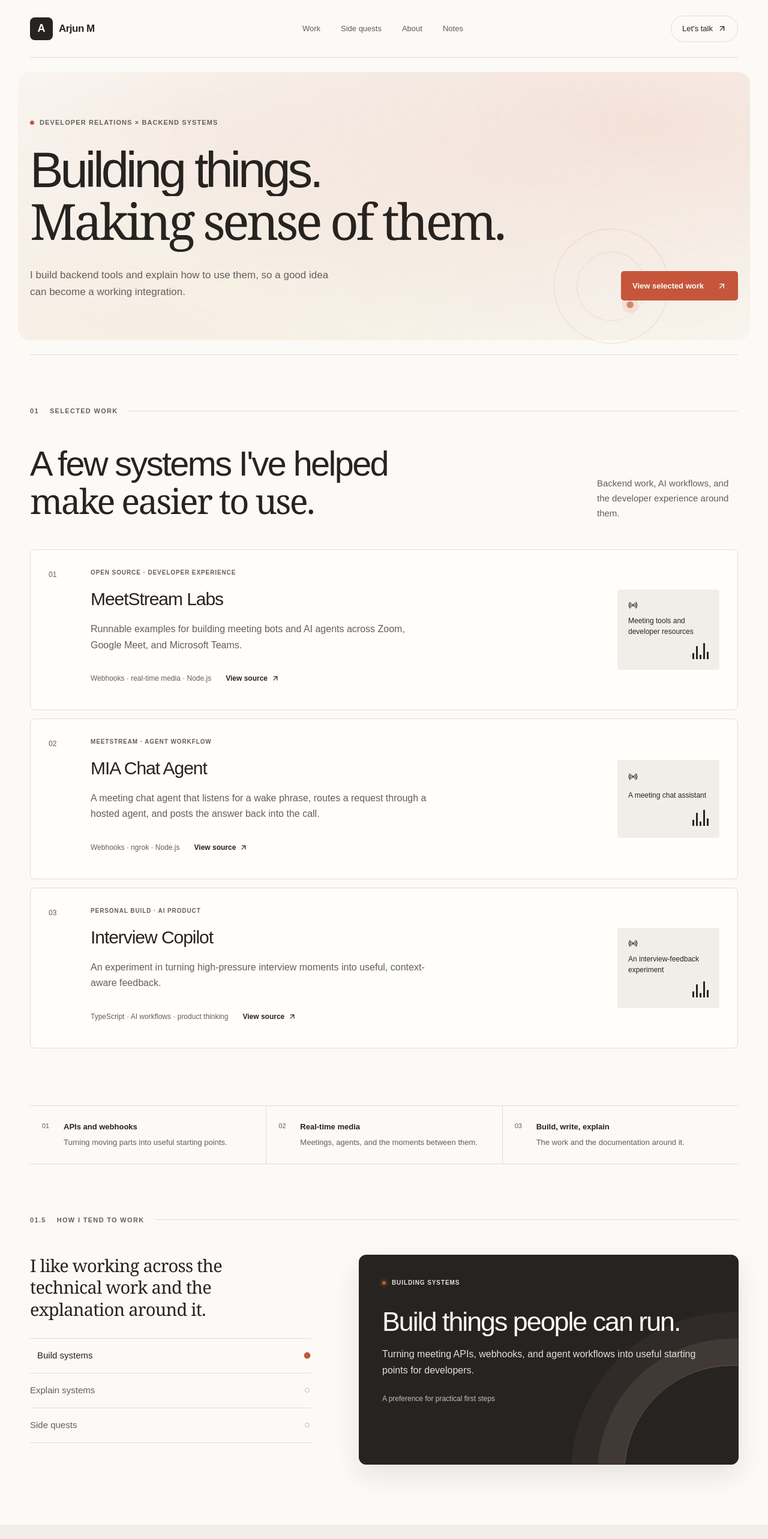
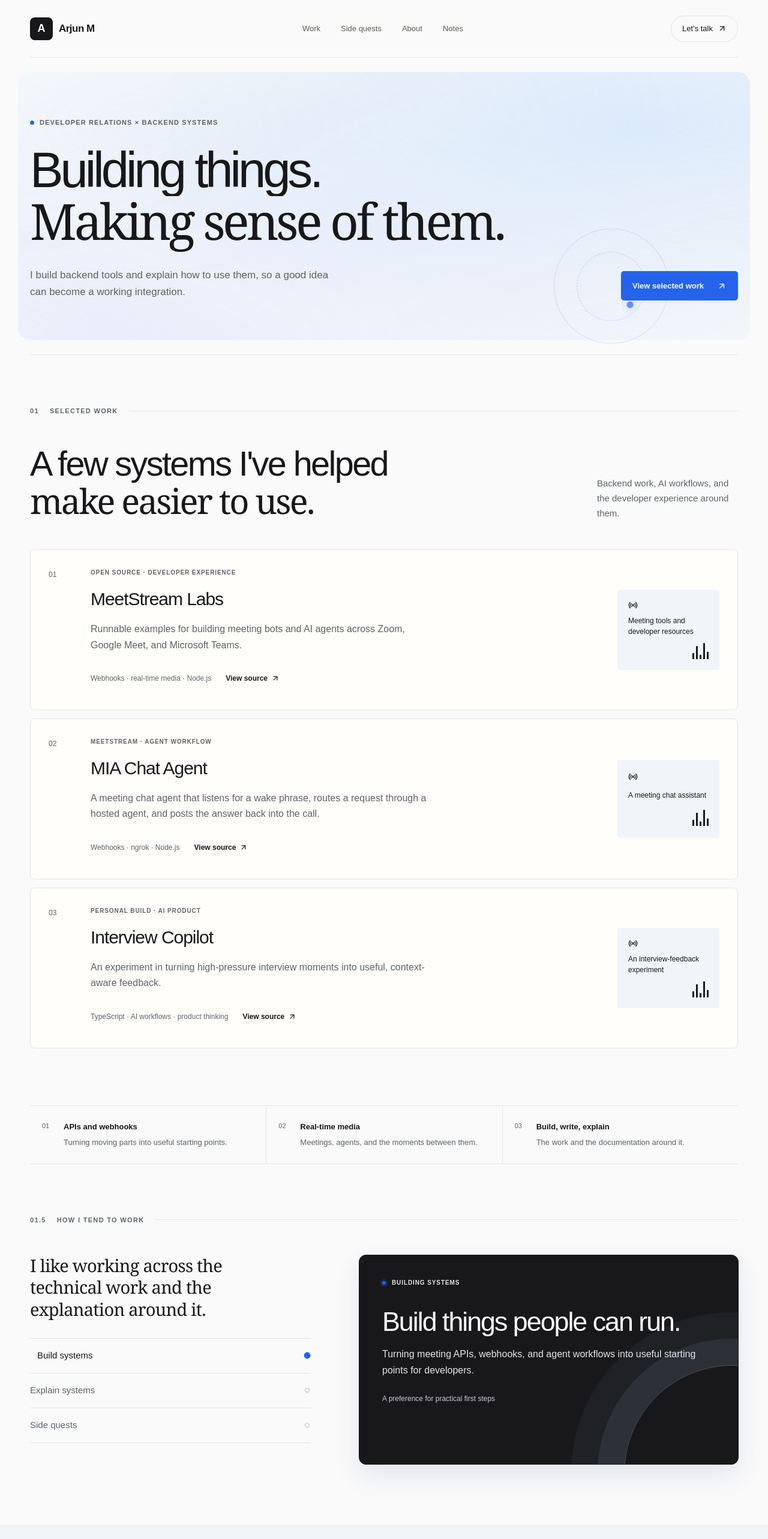
Before and after one commit to Arjun220905/portfolio, a Next.js app: page / in a window 1280 px wide. Shown: the top 2566 px of the page at 60% size. Built offline with nearby package versions, Linux system fonts and the light colour scheme.

Commit message:
Apply cobalt and stone palette

```diff
--- a/app/subtle.css
+++ b/app/subtle.css
@@ -1,5 +1,5 @@
-/* Ink, soft paper, and one clear clay accent. */
-:root { --ink: #262321; --paper: #fbfaf7; --muted: #625f5b; --line: #e1ddd7; --accent: #c5563b; --surface: #f1eeea; --blush: #f0d4c9; --scroll-progress: 0; --pointer-offset-x: 0%; --pointer-offset-y: 0%; --hero-lift: 0px; }
+/* Cobalt and stone: colour sits in interaction and atmosphere, never in headings. */
+:root { --ink: #18181b; --paper: #fafafa; --muted: #5f6368; --line: #e4e4e7; --accent: #2563eb; --surface: #f1f4f8; --blush: #dbeafe; --scroll-progress: 0; --pointer-offset-x: 0%; --pointer-offset-y: 0%; --hero-lift: 0px; }
 body { background: var(--paper); color: var(--ink); }
 em, i { font-style: normal; }
 ::selection { background: var(--blush); color: var(--ink); }
@@ -15,8 +15,8 @@ a:focus-visible, button:focus-visible { outline: 2px solid var(--accent); outlin
 .nav-cta:hover { background: var(--blush); }
 .hero { display: block; padding: 100px 0 90px; min-height: 0; overflow: visible; isolation: isolate; }
 .hero::before, .hero::after { content: ''; position: absolute; inset: 24px -20px; z-index: -1; pointer-events: none; border-radius: 20px; }
-.hero::before { background: radial-gradient(ellipse at calc(78% + var(--pointer-offset-x)) calc(22% + var(--pointer-offset-y)), #e3a9927e, transparent 64%), radial-gradient(ellipse at 18% 92%, #f0d7b97f, transparent 66%); background-size: 120% 120%; opacity: .7; }
-.hero::after { background: radial-gradient(ellipse at calc(33% - var(--pointer-offset-x)) calc(20% - var(--pointer-offset-y)), #e8c4b48a, transparent 60%), radial-gradient(ellipse at 82% 82%, #eadcc58a, transparent 56%); background-size: 135% 135%; opacity: .38; }
+.hero::before { background: radial-gradient(ellipse at calc(78% + var(--pointer-offset-x)) calc(22% + var(--pointer-offset-y)), #93c5fd7d, transparent 64%), radial-gradient(ellipse at 18% 92%, #c7d2fe78, transparent 66%); background-size: 120% 120%; opacity: .7; }
+.hero::after { background: radial-gradient(ellipse at calc(33% - var(--pointer-offset-x)) calc(20% - var(--pointer-offset-y)), #bfdbfe82, transparent 60%), radial-gradient(ellipse at 82% 82%, #dbeafe8a, transparent 56%); background-size: 135% 135%; opacity: .38; }
 @media (prefers-reduced-motion: no-preference) {
   .hero::before { animation: ambient-clay 16s ease-in-out infinite alternate; }
   .hero::after { animation: ambient-sand 22s ease-in-out infinite alternate; }
@@ -28,7 +28,7 @@ a:focus-visible, button:focus-visible { outline: 2px solid var(--accent); outlin
 }
 @keyframes ambient-clay { from { opacity: .46; background-position: 0% 0%; } to { opacity: .8; background-position: 100% 100%; } }
 @keyframes ambient-sand { from { opacity: .2; background-position: 100% 0%; } to { opacity: .55; background-position: 0% 100%; } }
-@keyframes pulse-ring { 0%, 100% { box-shadow: 0 0 0 4px var(--blush); } 55% { box-shadow: 0 0 0 8px #eadad000; } }
+@keyframes pulse-ring { 0%, 100% { box-shadow: 0 0 0 4px var(--blush); } 55% { box-shadow: 0 0 0 8px #dbeafe00; } }
 @keyframes signal-float { to { transform: translateY(-3px) rotate(-4deg); } }
 @keyframes icon-float { to { transform: translateY(-5px) rotate(3deg); } }
 .hero-kicker { grid-column: 1; color: var(--muted); font-size: 11px; letter-spacing: .1em; line-height: 1.6; }
@@ -36,16 +36,16 @@ a:focus-visible, button:focus-visible { outline: 2px solid var(--accent); outlin
 .hero h1 { grid-column: 1; font-size: clamp(48px, 6.5vw, 90px); line-height: 1.02; letter-spacing: -.06em; margin: 28px 0 30px; font-weight: 500; }
 .reveal-line { display: inline-block; }
 .hero-orbit { position: absolute; right: clamp(8px, 9vw, 120px); bottom: 18px; width: clamp(125px, 15vw, 210px); aspect-ratio: 1; z-index: -1; opacity: .78; pointer-events: none; transform: translate3d(0, var(--hero-lift), 0); transition: transform .15s linear; }
-.hero-orbit span { position: absolute; inset: 0; border: 1px solid #c5563b40; border-radius: 50%; animation: orbit-spin 16s linear infinite; }
-.hero-orbit span:nth-child(2) { inset: 20%; border-style: dashed; border-color: #c5563b60; animation-direction: reverse; animation-duration: 10s; }
-.hero-orbit i { position: absolute; top: 2%; left: 49%; width: 10px; height: 10px; border-radius: 50%; background: var(--accent); box-shadow: 0 0 0 7px #f0d4c9b8; animation: orbit-spin 16s linear infinite, orbit-beacon 2.4s ease-in-out infinite; transform-origin: 1px 64px; }
+.hero-orbit span { position: absolute; inset: 0; border: 1px solid #2563eb40; border-radius: 50%; animation: orbit-spin 16s linear infinite; }
+.hero-orbit span:nth-child(2) { inset: 20%; border-style: dashed; border-color: #2563eb60; animation-direction: reverse; animation-duration: 10s; }
+.hero-orbit i { position: absolute; top: 2%; left: 49%; width: 10px; height: 10px; border-radius: 50%; background: var(--accent); box-shadow: 0 0 0 7px #dbeafeb8; animation: orbit-spin 16s linear infinite, orbit-beacon 2.4s ease-in-out infinite; transform-origin: 1px 64px; }
 @keyframes orbit-spin { to { rotate: 360deg; } }
 @keyframes orbit-beacon { 50% { scale: 1.25; } }
 .hero h1 em { display: inline; font-family: var(--serif); letter-spacing: -.055em; font-weight: 400; color: inherit; }
 .hero-bottom { display: flex; align-items: flex-end; gap: 40px; max-width: 100%; }
 .hero-bottom p { flex: 1; max-width: 510px; margin: 0; font-size: 17px; line-height: 1.65; color: var(--muted); }
 .hero-bottom .text-link { flex-shrink: 0; background: var(--accent); color: var(--paper); border: 0; padding: 15px 19px; border-radius: 5px; gap: 22px; }
-.hero-bottom .text-link:hover { background: #a64430; text-decoration: none; }
+.hero-bottom .text-link:hover { background: #1d4ed8; text-decoration: none; }
 .section { padding: 85px 0 95px; }
 .section-label, .working-set-label { color: var(--muted); font-size: 11px; letter-spacing: .12em; font-weight: 600; }
 .section-label .line, .working-set-label .line { transform-origin: left; }
@@ -59,10 +59,10 @@ a:focus-visible, button:focus-visible { outline: 2px solid var(--accent); outlin
 .section-intro p { font-size: 15px; line-height: 1.65; color: var(--muted); max-width: 235px; }
 .project-list { display: grid; gap: 14px; }
 .project { position: relative; isolation: isolate; overflow: hidden; grid-template-columns: 46px minmax(0, 1fr) 170px; gap: 24px; padding: 30px; border: 1px solid var(--line); border-radius: 8px; background: #fffefa; transition: transform .35s cubic-bezier(.16, 1, .3, 1), box-shadow .35s ease, border-color .25s ease; }
-.project::after { content: ''; position: absolute; inset: 0; z-index: 0; pointer-events: none; opacity: 0; background: radial-gradient(260px circle at var(--shine-x, 80%) var(--shine-y, 30%), #c47a5a34, transparent 65%); transition: opacity .35s ease; }
+.project::after { content: ''; position: absolute; inset: 0; z-index: 0; pointer-events: none; opacity: 0; background: radial-gradient(260px circle at var(--shine-x, 80%) var(--shine-y, 30%), #93c5fd40, transparent 65%); transition: opacity .35s ease; }
 .project > * { position: relative; z-index: 1; }
 .project:last-child { border-bottom: 1px solid var(--line); }
-.project:hover { transform: translateY(-4px); box-shadow: 0 14px 34px #54211612; border-color: #d3b4a2; }
+.project:hover { transform: translateY(-4px); box-shadow: 0 14px 34px #1d4ed812; border-color: #bfdbfe; }
 .project:hover::after { opacity: 1; }
 .project-index { color: var(--muted); font-size: 12px; padding-top: 2px; }
 .eyebrow { color: var(--muted); font-size: 10px; letter-spacing: .09em; margin-bottom: 13px; line-height: 1.6; }
@@ -93,14 +93,14 @@ a:focus-visible, button:focus-visible { outline: 2px solid var(--accent); outlin
 .mode-buttons button:hover { color: var(--ink); transform: translateX(4px); }
 .mode-buttons button[aria-pressed='true'] { padding-left: 12px; color: var(--ink); }
 .mode-buttons button[aria-pressed='true']::after { opacity: 1; border-color: var(--accent); background: var(--accent); transform: scale(1.35); }
-.mode-output { position: relative; isolation: isolate; overflow: hidden; min-height: 350px; padding: 38px; border: 1px solid #262321; background: #262321; border-radius: 12px; color: var(--paper); box-shadow: 0 18px 42px #3b21151a; animation: mode-arrive .58s cubic-bezier(.16, 1, .3, 1) both; }
-.mode-output::before { content: ''; position: absolute; z-index: 0; width: 360px; height: 360px; right: -170px; bottom: -195px; border: 1px solid #f0d4c94d; border-radius: 50%; box-shadow: 0 0 0 44px #f0d4c915, 0 0 0 88px #f0d4c90c; animation: mode-ripple .8s cubic-bezier(.16, 1, .3, 1) both; }
+.mode-output { position: relative; isolation: isolate; overflow: hidden; min-height: 350px; padding: 38px; border: 1px solid #18181b; background: #18181b; border-radius: 12px; color: var(--paper); box-shadow: 0 18px 42px #1e3a8a1a; animation: mode-arrive .58s cubic-bezier(.16, 1, .3, 1) both; }
+.mode-output::before { content: ''; position: absolute; z-index: 0; width: 360px; height: 360px; right: -170px; bottom: -195px; border: 1px solid #bfdbfe4d; border-radius: 50%; box-shadow: 0 0 0 44px #bfdbfe15, 0 0 0 88px #bfdbfe0c; animation: mode-ripple .8s cubic-bezier(.16, 1, .3, 1) both; }
 .mode-output > * { position: relative; z-index: 1; }
-.mode-signal { display: flex; align-items: center; gap: 10px; color: #e7dfda; font-size: 10px; letter-spacing: .09em; font-weight: 600; }
-.mode-signal i { width: 6px; height: 6px; background: var(--accent); border-radius: 50%; box-shadow: 0 0 0 4px #c5563b2e; }
+.mode-signal { display: flex; align-items: center; gap: 10px; color: #e4e4e7; font-size: 10px; letter-spacing: .09em; font-weight: 600; }
+.mode-signal i { width: 6px; height: 6px; background: var(--accent); border-radius: 50%; box-shadow: 0 0 0 4px #2563eb2e; }
 .mode-output h2 { position: relative; margin: 34px 0 18px; font-size: clamp(32px, 3.5vw, 48px); font-weight: 500; line-height: 1.06; letter-spacing: -.045em; }
-.mode-output p { position: relative; font-size: 16px; color: #e7dfda; line-height: 1.65; margin: 0; }
-.mode-output small { position: relative; display: block; margin-top: 25px; font-size: 12px; color: #c8bfba; }
+.mode-output p { position: relative; font-size: 16px; color: #e4e4e7; line-height: 1.65; margin: 0; }
+.mode-output small { position: relative; display: block; margin-top: 25px; font-size: 12px; color: #c7cad1; }
 @keyframes mode-arrive { from { opacity: 0; transform: translateY(22px) scale(.97); } to { opacity: 1; transform: translateY(0) scale(1); } }
 @keyframes mode-ripple { from { opacity: 0; transform: scale(.72); } to { opacity: 1; transform: scale(1); } }
 .off-clock { padding: 85px 0 95px; background: var(--surface); color: var(--ink); overflow: hidden; }
@@ -114,12 +114,12 @@ a:focus-visible, button:focus-visible { outline: 2px solid var(--accent); outlin
 .off-clock-grid { display: grid; grid-template-columns: repeat(3, 1fr); gap: 18px; }
 .off-clock-card { position: relative; min-height: 295px; padding: 27px; border: 1px solid var(--line); border-radius: 5px; background: #fffefa; transition: transform .25s ease; }
 .off-clock-card:nth-child(2), .off-clock-card:nth-child(3) { background: #fffefa; }
-.off-clock-card:hover { transform: translateY(-4px); border-color: #d3b4a2; box-shadow: 0 10px 25px #5421160d; }
+.off-clock-card:hover { transform: translateY(-4px); border-color: #bfdbfe; box-shadow: 0 10px 25px #1d4ed80d; }
 .off-clock-card svg { margin-bottom: 35px; width: 30px; height: 30px; }
 .off-clock-card > span { display: block; color: var(--muted); font-size: 10px; letter-spacing: .08em; }
 .off-clock-card h3 { font-size: 27px; letter-spacing: -.04em; font-weight: 500; margin: 13px 0; }
 .off-clock-card p { font-size: 15px; line-height: 1.6; color: var(--muted); margin: 0; }
-.about { background: #262321; width: 100%; max-width: none; margin: 0; padding: 85px max(32px, calc((100vw - 1180px) / 2)) 95px; }
+.about { background: #18181b; width: 100%; max-width: none; margin: 0; padding: 85px max(32px, calc((100vw - 1180px) / 2)) 95px; }
 .about .section-label { color: #d4d4d0; }
 .about .section-label .line, .principles, .principles div { border-color: #535353; }
 .about .section-label .line { background: #535353; }
```
